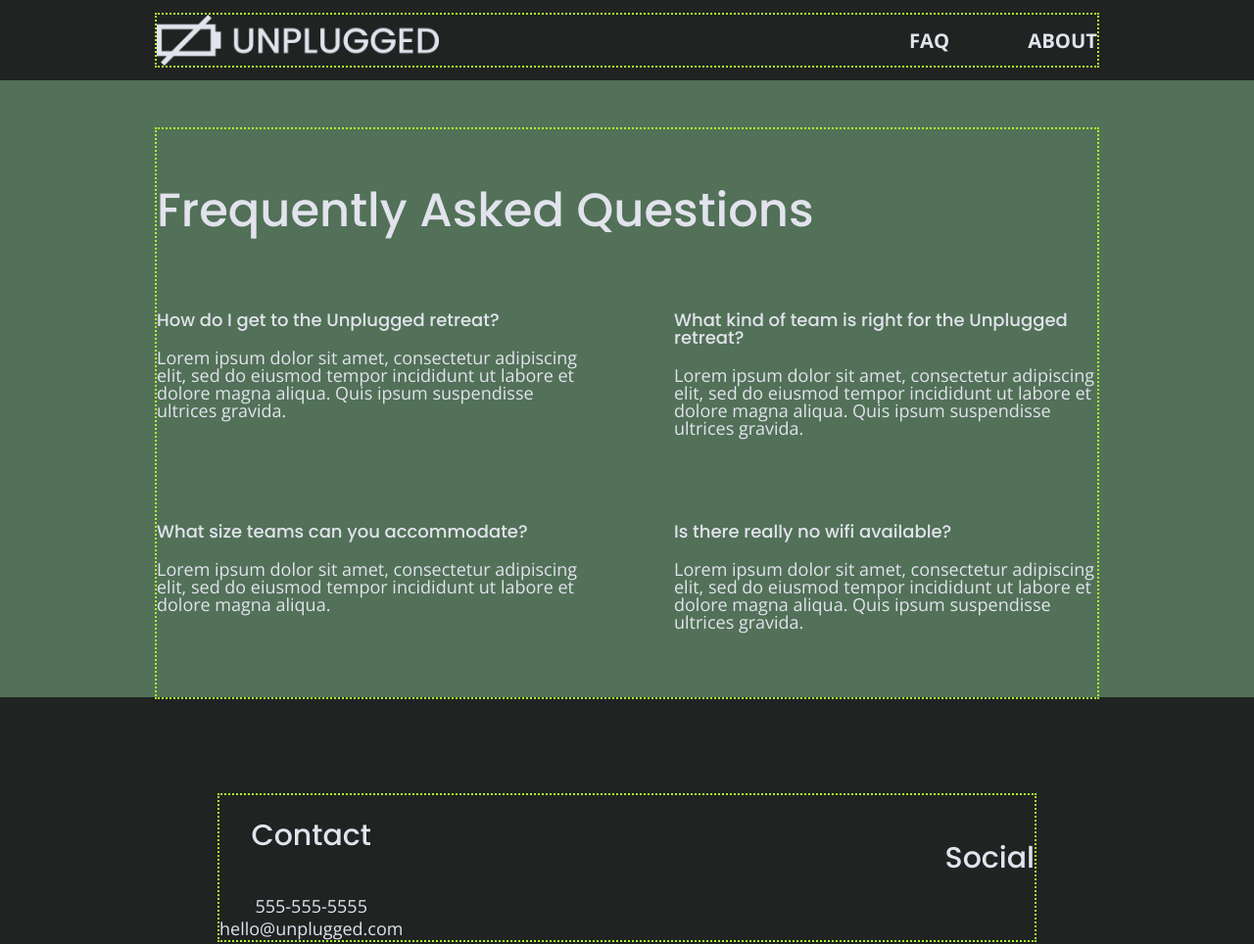
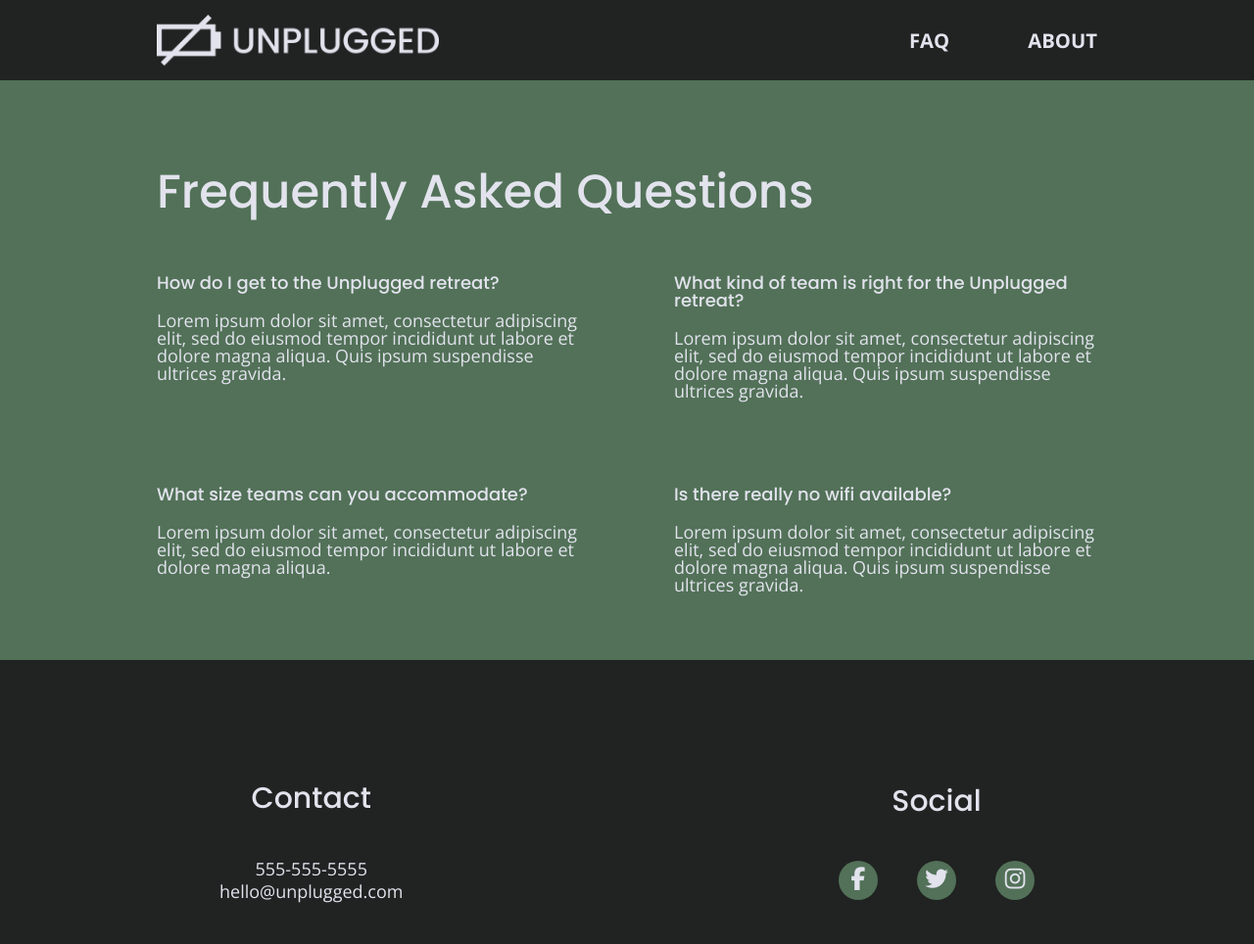
Before and after one commit to GeorgianaDaianu/unplugged-website, a website: page faq/index.html in a window 1280 px wide. Shown: the top 964 px of the page at 98% size. Drawn offline with nearby package versions, Linux system fonts and the light colour scheme; files that its build step writes are made by us from their sources; files whose address does not match are found by name.

Commit message:
Adding icons to site, fixing code

```diff
--- a/css/main.css
+++ b/css/main.css
@@ -143,7 +143,6 @@ address {
 }
 
 .content-wrapper {
-  outline: 2px dotted greenyellow;
   width: 90%;
   margin: 50px 0;
 }
@@ -220,9 +219,17 @@ footer .social-icons {
 }
 
 footer .social-icons p {
+  background-color: #527158;
+  border-radius: 50%;
+  width: 40px;
+  height: 40px;
   display: flex;
   justify-content: center;
   align-items: center;
+}
+
+footer .social-icons p i {
+  font-size: 1.3125em;
 }
 
 footer .copyright {
@@ -313,10 +320,12 @@ input[type=button] {
   text-align: center;
   margin: 0;
 }
+
 .features i {
   font-size: 3.75em;
   margin-bottom: 40px;
 }
+
 /* Reviews */
 
 .reviews {
@@ -360,6 +369,7 @@ input[type=button] {
   width: 100%;
   height: 100%;
 }
+
 .contact-section {
   display: flex;
   justify-content: center;
@@ -390,7 +400,7 @@ input[type=button] {
 
 .faq h2 {
   margin-bottom: 40px;
-  line-height: 1.8em;
+  line-height: 1;
 }
 
 .faq-content {
@@ -539,6 +549,7 @@ input[type=button] {
   .hero-area {
     min-height: 600px;
   }
+
   .hero-area h1 {
     font-size: 3em;
     line-height: 1;
@@ -576,6 +587,10 @@ input[type=button] {
     width: 60%;
   }
 
+  .features i {
+    margin-bottom: 30px;
+  }
+
   /*Reviews*/
   .reviews article {
     display: flex;
@@ -590,10 +605,12 @@ input[type=button] {
   .reviews article div {
     width: 49%;
   }
+
   .reviews h3 {
     width: 75%;
     margin: 0;
   }
+
   /*Footer*/
   footer .content-wrapper {
     width: 65%;
@@ -619,6 +636,11 @@ input[type=button] {
     line-height: 1.285;
   }
 
+  footer .social-icons {
+    width: 12.5em;
+    justify-content: space-between;
+  }
+
   footer .copyright {
     width: 100%;
   }
@@ -638,12 +660,13 @@ input[type=button] {
     width: 45%;
 
   }
+
   .contact-section .content-wrapper h2 {
     width: 80%;
   }
 
   .map figure {
-    padding-bottom: 56%;
+    padding-bottom: 45.5%;
   }
 
   .contact-content {
@@ -651,6 +674,7 @@ input[type=button] {
     justify-content: space-between;
     align-items: flex-start;
   }
+
   .contact-content h4 {
     font-size: 1.5em;
   }
@@ -718,8 +742,9 @@ input[type=button] {
 
   aside .content-wrapper .form-description,
   aside .content-wrapper .form {
-    width: 30%;
+    width: 40%;
   }
+
   .form-description p {
     font-size: 1.125em;
   }
--- a/faq/index.html
+++ b/faq/index.html
@@ -87,15 +87,15 @@
         </div>
         <div class="social">
           <h4>Social</h4>
-          <div class="social icons">
+          <div class="social-icons">
             <p>
-              <a href="https://www.facebook.com/Skillcrush/" target="_blank" rel="noopener"></a>
+              <a href="https://www.facebook.com/Skillcrush/" target="_blank" rel="noopener"><i class="fab fa-facebook-f"></i></a>
             </p>
             <p>
-              <a href="https://twitter.com/Skillcrush" target="_blank" rel="noopener"></a>
+              <a href="https://twitter.com/Skillcrush" target="_blank" rel="noopener"><i class="fab fa-twitter"></i></a>
             </p>
             <p>
-              <a href="https://www.instagram.com/skillcrush/" target="_blank" rel="noopener"></a>
+              <a href="https://www.instagram.com/skillcrush/" target="_blank" rel="noopener"><i class="fab fa-instagram"></i></a>
             </p>
           </div>
         </div>
```
Also changed, not shown: about/index.html (+4 -4 lines), index.html (+3 -3 lines). Lines whose indentation alone changed are shown as unchanged.
